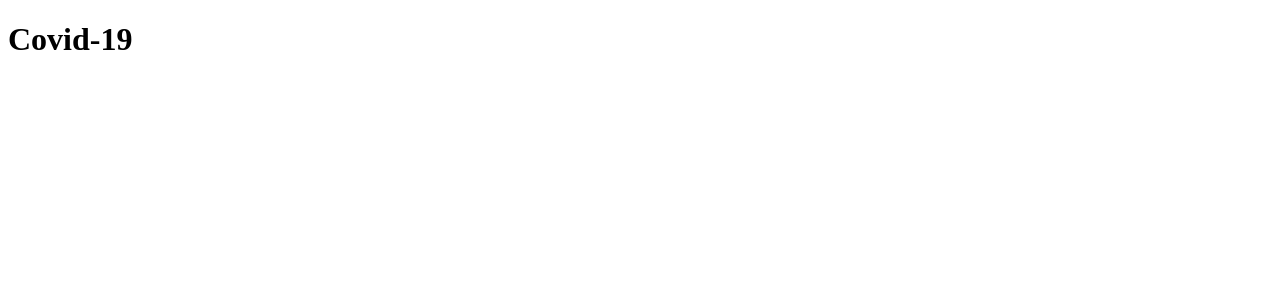
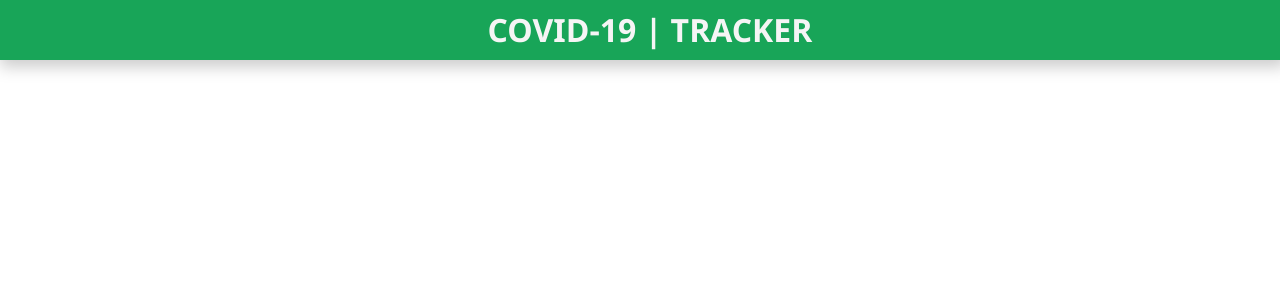
Before and after one commit to huzaifazahoorchohan/covid19-app-bootcamp2020, a React (Create React App) app: page / in a window 1280 px wide. Shown: the top 300 px of the page. Built offline with nearby package versions, Linux system fonts and the light colour scheme.

Commit message:
Add Header components

```diff
--- a/package.json
+++ b/package.json
@@ -3,6 +3,8 @@
   "version": "0.1.0",
   "private": true,
   "dependencies": {
+    "@material-ui/core": "^4.11.0",
+    "@material-ui/icons": "^4.9.1",
     "@testing-library/jest-dom": "^4.2.4",
     "@testing-library/react": "^9.5.0",
     "@testing-library/user-event": "^7.2.1",
--- a/public/index.html
+++ b/public/index.html
@@ -9,6 +9,13 @@
       content="Web site created using create-react-app"
     />
     <title>COVID-19 | Tracker</title>
+
+    <!--Material UI FONT-->
+
+    <link rel="stylesheet" href="https://fonts.googleapis.com/css?family=Roboto:300,400,500,700&display=swap" />
+
+    <link rel="stylesheet" href="https://fonts.googleapis.com/icon?family=Material+Icons" />
+
   </head>
   <body>
     <noscript>You need to enable JavaScript to run this app.</noscript>
--- /dev/null
+++ b/src/App.css
@@ -0,0 +1,17 @@
+*{
+    margin:0px;
+    padding: 0px;
+}
+.Navbar{
+    width: 100%;
+    background-color: #18A558;
+}
+
+.Navbar-h1{
+    color:whitesmoke;
+    line-height: 60px;
+    font-family: 'Segoe UI', Tahoma, Geneva, Verdana, sans-serif;
+    padding-left: 20px;
+    text-align: center;
+    box-shadow: 3px 4px 15px 3px #ccc;
+}
--- a/src/App.js
+++ b/src/App.js
@@ -1,9 +1,13 @@
 import React from 'react';
+import './App.css';
+
+// Components
+import Header from './Components/Header';
 
 const App = () => {
   return(
     <div>
-      <h1>Covid-19</h1>
+      <Header />
     </div>
   )
 };
--- /dev/null
+++ b/src/Components/Header.js
@@ -0,0 +1,11 @@
+import React from 'react';
+
+const Header = () => {
+    return(
+        <div className = 'Navbar'>
+            <h1 className = 'Navbar-h1'>COVID-19 | TRACKER</h1>
+        </div>
+    )
+};
+
+export default Header;
```
Also changed, not shown: 1 other file (tests, documents, lock files or other folders).
